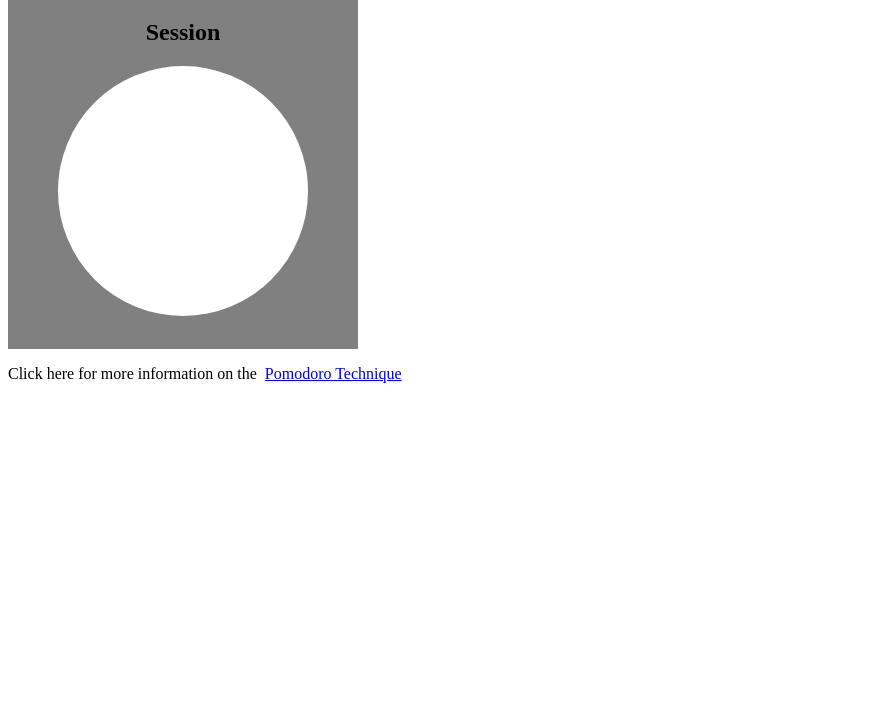
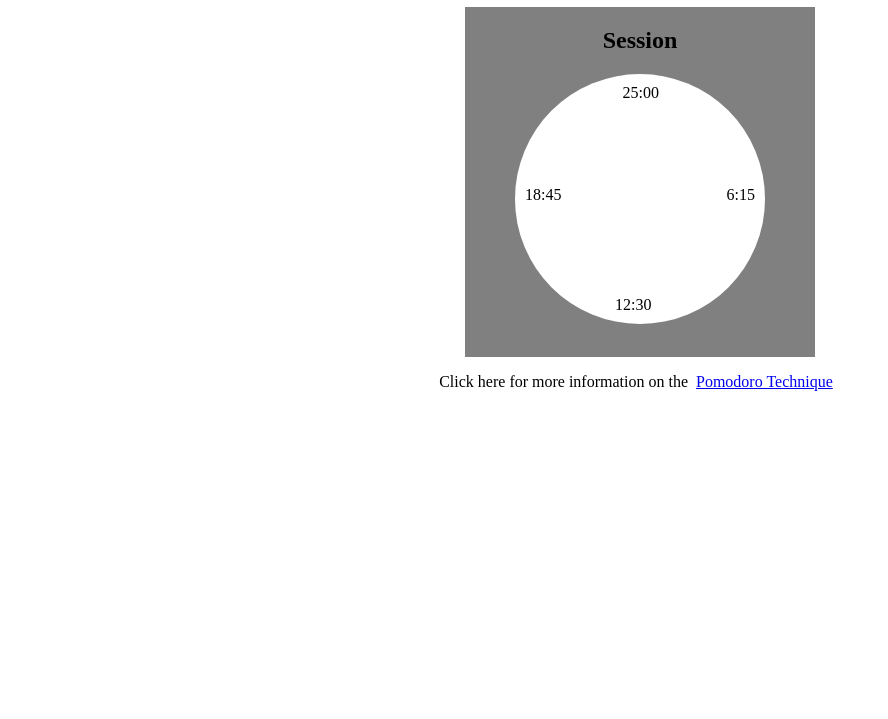
Before and after one commit to JeffAbney/react-pomodoro-clock, a React app: page / in a window 1280 px wide. Shown: the part 81-800 px from the top of the page, without its empty margins (0-888 px from the left). Built offline with nearby package versions, Linux system fonts and the light colour scheme.

Commit message:
Add numbers on dial

```diff
--- a/src/components/App.js
+++ b/src/components/App.js
@@ -23,7 +23,22 @@ const Dial = (props) => {
       <div className="dial-container">
         <h2>{isSession ? "Session" : "Break"}</h2>
         <div className="dial">
-
+          <div className="dial-number" id="full-time">
+            {Math.round(sessionLength)}:00
+          </div>
+          <div className="dial-number" id="quarter-time">
+            {Math.trunc(sessionLength/4)}:{sessionLength%4/4*60}
+          </div>
+          <div className="dial-number" id="half-time">
+            {Math.trunc(sessionLength/2)}:
+              {sessionLength%2 === 0 ?
+            	"00"
+              :
+                "30"}
+          </div>
+          <div className="dial-number" id="three-quarter-time">
+            {Math.trunc(sessionLength*0.75)}:{Math.trunc(sessionLength%(4/3)*60*3/4)}
+          </div>
         </div>
       </div>
 	);
@@ -62,7 +77,7 @@ class App extends Component {
 	render() {
 		const { state } = this;
 		return (
-			<div>
+			<div className="app">
 			  <Header />
 			  <Dial state={state}/>
 			  <Footer />
--- a/src/styles/App.css
+++ b/src/styles/App.css
@@ -13,6 +13,12 @@ a {
 
 
 /* ----------------- Specific tags ---------------------------*/
+.app{
+	display: flex;
+	flex-direction: column;
+	justify-content: center;
+	align-items: center;
+}
 
 .dial-container {
 	display: flex;
@@ -25,8 +31,29 @@ a {
 }
 
 .dial {
+	position: relative;
 	border-radius: 50%;
 	height: 250px;
 	width: 250px;
 	background-color: white;
 }
+
+.dial-number {
+	position: absolute;
+}
+	#full-time{
+		top: 10px;
+		left: 43%;
+	}
+	#quarter-time{
+		top: 45%;
+		right: 10px;
+	}
+	#half-time{
+		bottom: 10px;
+		left: 40%;
+	}
+	#three-quarter-time{
+		top: 45%;
+		left: 10px;
+	}
```
